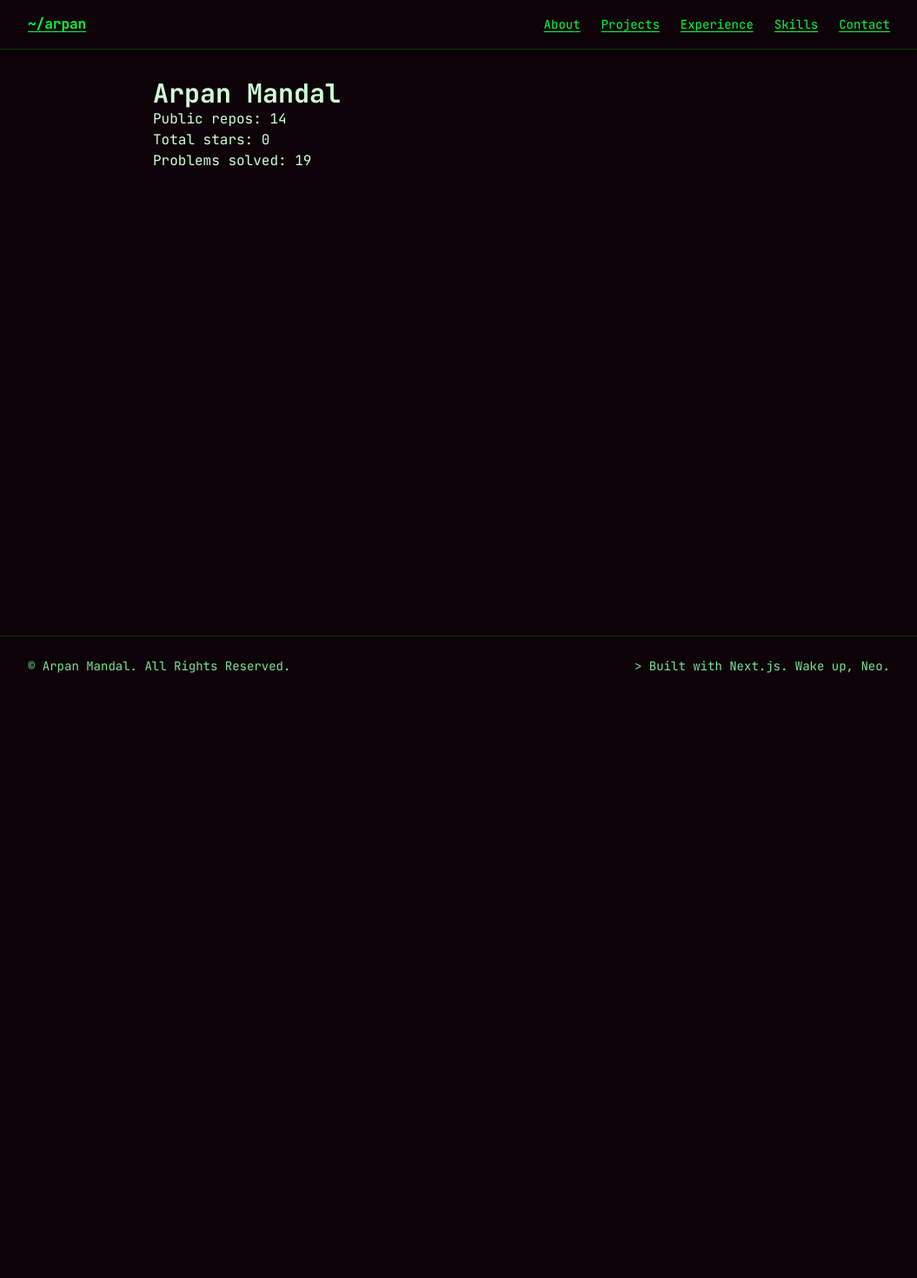
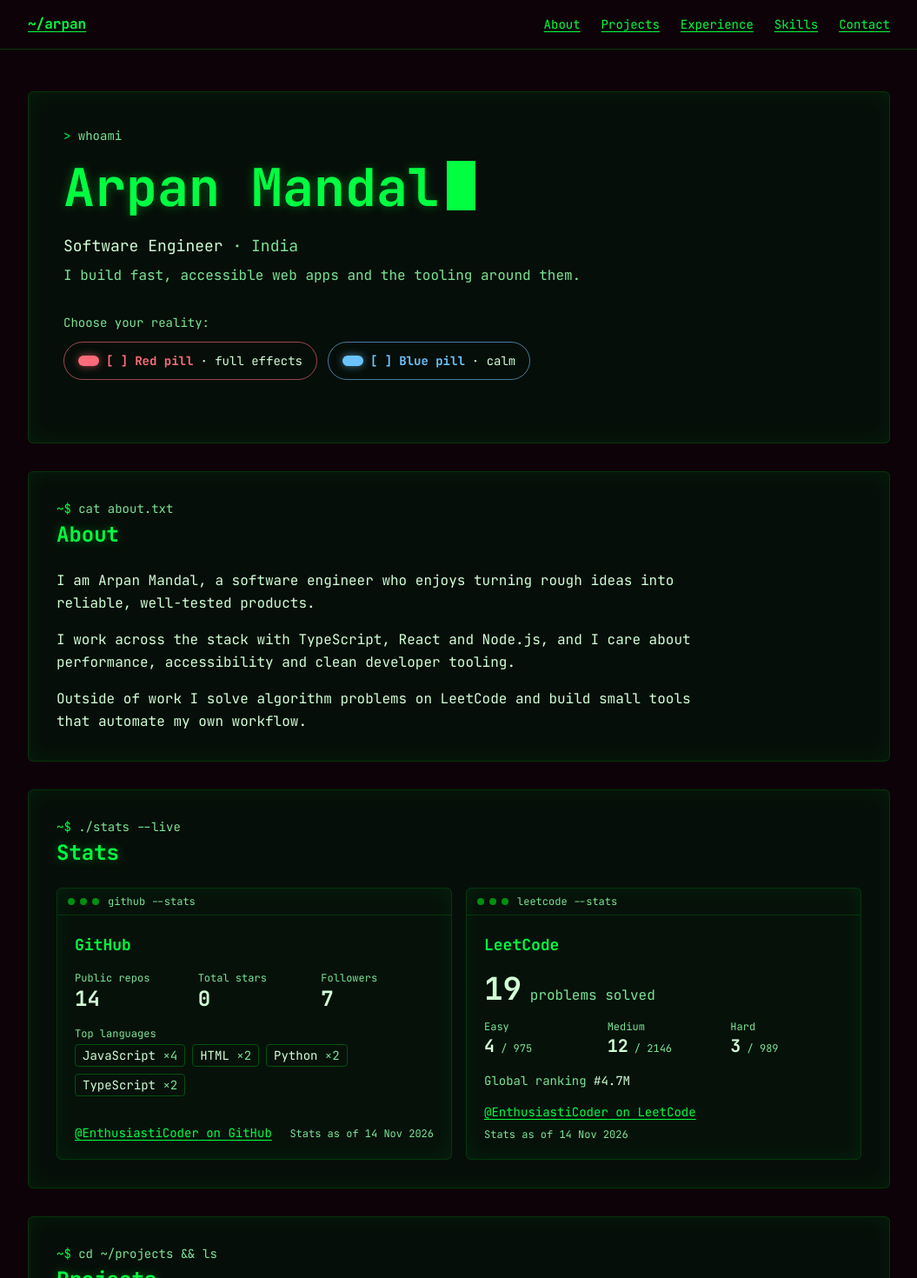
Before and after one commit to EnthusiastiCoder/Portfolio, a Next.js app: page / in a window 1280 px wide. Shown: the top 1470 px of the page at 87% size, without its empty margins (112-1167 px from the left). Before the commit the page ends 800 px from the top, so only its background shows below. Built offline with nearby package versions, Linux system fonts and the light colour scheme; no server answers.

Commit message:
feat: build the home page

```diff
--- a/src/app/page.tsx
+++ b/src/app/page.tsx
@@ -1,22 +1,58 @@
+import About from "@/components/About";
+import Contact from "@/components/Contact";
+import ExperienceTimeline from "@/components/ExperienceTimeline";
+import Hero from "@/components/Hero";
+import Projects from "@/components/Projects";
+import Reveal from "@/components/Reveal";
+import Skills from "@/components/Skills";
+import StatsSection from "@/components/StatsSection";
 import { siteConfig } from "@/config/site";
+import { profile } from "@/data/profile";
 import { getGitHubStats } from "@/lib/stats/github";
 import { getLeetCodeStats } from "@/lib/stats/leetcode";
 
 export const revalidate = 21600;
 
+const personJsonLd = {
+  "@context": "https://schema.org",
+  "@type": "Person",
+  name: siteConfig.name,
+  url: siteConfig.url,
+  jobTitle: profile.role,
+  email: `mailto:${siteConfig.email}`,
+  sameAs: [siteConfig.links.github, siteConfig.links.leetcode, siteConfig.links.linkedin],
+};
+
 export default async function Home() {
   const [github, leetcode] = await Promise.all([getGitHubStats(), getLeetCodeStats()]);
 
   return (
-    <main id="main" className="mx-auto max-w-3xl p-8">
-      <h1 className="text-3xl font-bold">{siteConfig.name}</h1>
-      <div data-testid="github-stats">
-        <p>Public repos: {github.data.publicRepos}</p>
-        <p>Total stars: {github.data.totalStars}</p>
-      </div>
-      <div data-testid="leetcode-stats">
-        <p>Problems solved: {leetcode.data.solved.all}</p>
-      </div>
+    <main id="main" className="mx-auto flex max-w-5xl flex-col gap-8 px-4 py-8 sm:py-12">
+      <script
+        type="application/ld+json"
+        dangerouslySetInnerHTML={{
+          __html: JSON.stringify(personJsonLd).replace(/</g, "\\u003c"),
+        }}
+      />
+      <Hero />
+      <Reveal>
+        <About />
+      </Reveal>
+      <Reveal>
+        <StatsSection github={github} leetcode={leetcode} />
+      </Reveal>
+      <Reveal>
+        <Projects repos={github.data.featuredRepos} />
+      </Reveal>
+      <Reveal>
+        <ExperienceTimeline />
+      </Reveal>
+      <Reveal>
+        <Skills />
+      </Reveal>
+      <Reveal>
+        <Contact />
+      </Reveal>
     </main>
   );
 }
```
